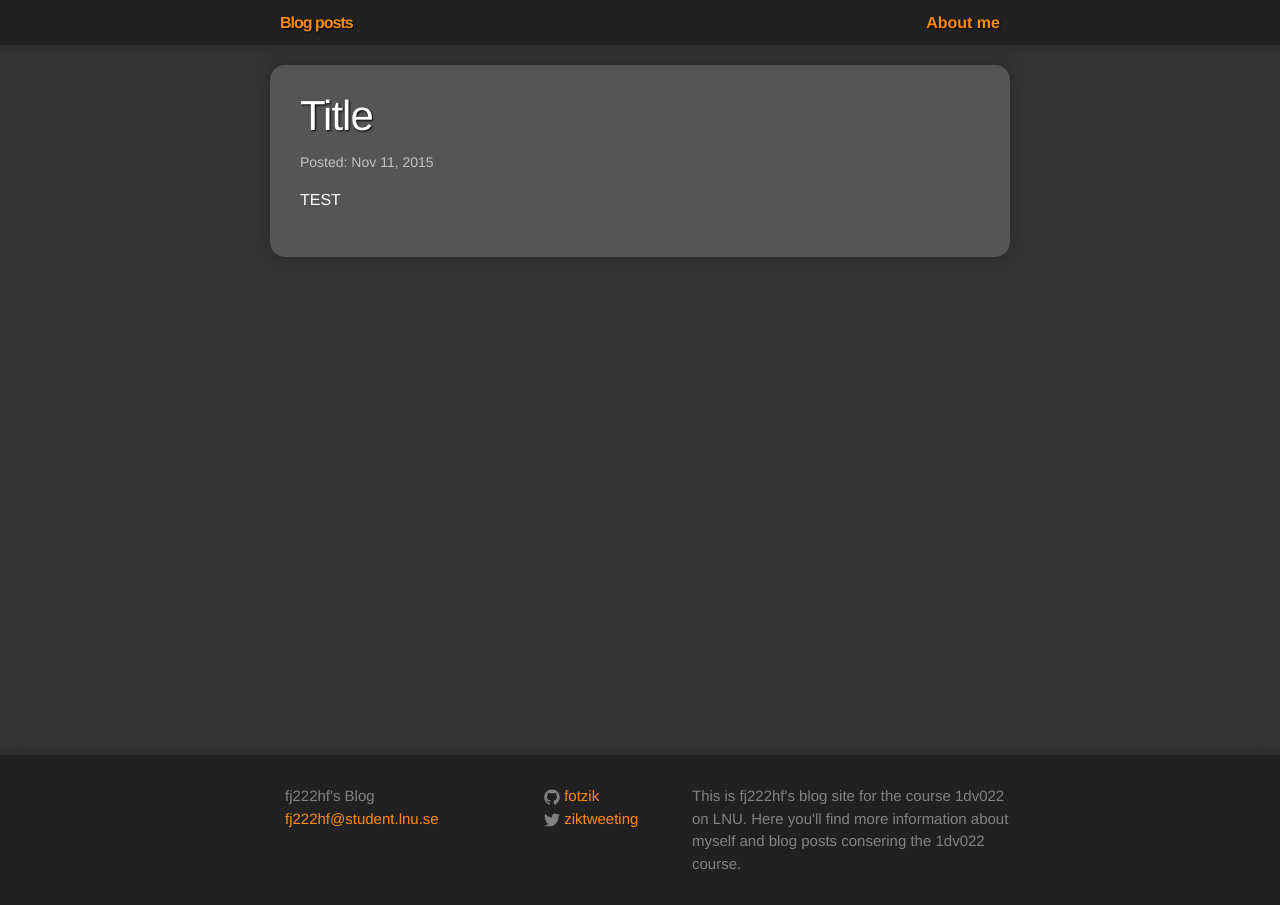
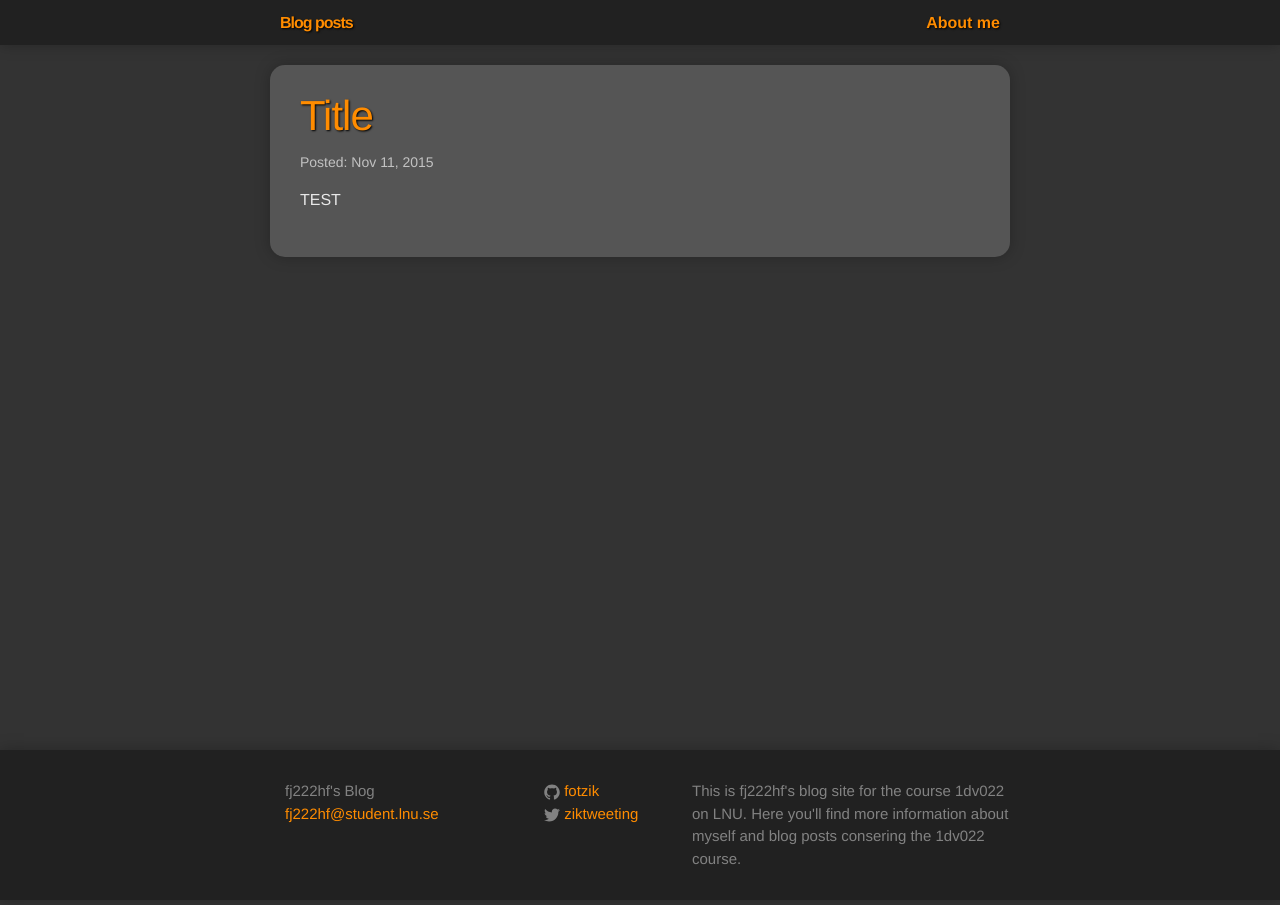
Before and after one commit to FotZik/fotzik.github.io, a Jekyll site: the page built from _posts/2015-11-11-test.md, in a window 1280 px wide. Built offline with Jekyll 4.4.1, drawn with Linux system fonts in a browser that asks for light colours; comment, search, counter and statistics services are not loaded.

Commit message:
did some changes to the styling for the index page and to the links

```diff
--- a/_layouts/post.html
+++ b/_layouts/post.html
@@ -12,4 +12,29 @@
     {{ content }}
   </article>
 
+  {% if page.comments %}
+  <div id="disqus_thread"></div>
+  <script>
+    /**
+     *  RECOMMENDED CONFIGURATION VARIABLES: EDIT AND UNCOMMENT THE SECTION BELOW TO INSERT DYNAMIC VALUES FROM YOUR PLATFORM OR CMS.
+     *  LEARN WHY DEFINING THESE VARIABLES IS IMPORTANT: https://disqus.com/admin/universalcode/#configuration-variables
+     */
+
+     var disqus_config = function () {
+     this.page.url = "{{ site.url }}{{ page.url }}";  // Replace PAGE_URL with your page's canonical URL variable
+     this.page.identifier = "{% if page.disqus_identifier %}{{ page.disqus_identifier}}{% else %}{{ site.url }}{{ page.url }}{% endif %}"; // Replace PAGE_IDENTIFIER with your page's unique identifier variable
+     };
+
+    (function() {  // DON'T EDIT BELOW THIS LINE
+      var d = document, s = d.createElement('script');
+
+      s.src = '//fj222hf.disqus.com/embed.js';
+
+      s.setAttribute('data-timestamp', +new Date());
+      (d.head || d.body).appendChild(s);
+    })();
+  </script>
+  <noscript>Please enable JavaScript to view the <a href="https://disqus.com/?ref_noscript" rel="nofollow">comments powered by Disqus.</a></noscript>
+  {% endif %}
+
 </div>
--- a/_sass/_base.scss
+++ b/_sass/_base.scss
@@ -91,8 +91,8 @@
     color: $header-top-color;
     text-decoration: none;
 
-    &:visited {
-        color: darken($brand-color, 15%);
+    &:hover {
+        color: darken($brand-color, 10%);
     }
 }
 
--- a/_sass/_layout.scss
+++ b/_sass/_layout.scss
@@ -50,6 +50,18 @@
         padding-right: 10px;
     }
 
+    a {
+        color: $brand-color;
+        text-shadow: 1px 1px 2px rgba(0, 0, 0, 1);
+        font-weight: bold;
+    }
+
+    a:hover {
+        color: darken($brand-color, 10%);
+        text-shadow: 1px 1px 2px rgba(0, 0, 0, 1);
+        font-weight: bold;
+    }
+
     @include media-query($on-palm) {
         position: absolute;
         top: 9px;
@@ -95,11 +107,7 @@
     }
 }
 
-.site-nav a {
-    color: $brand-color;
-    text-shadow: 1px 1px 2px rgba(0, 0, 0, 1);
-    font-weight: bold;
-}
+
 
 
 /**
@@ -207,6 +215,7 @@
 }
 
 .post-list {
+    padding-top: 15px;
     padding-left: 0;
     list-style: none;
 
@@ -223,6 +232,7 @@
 
 .post-link {
     display: block;
+    font-weight: bold;
     font-size: 24px;
     text-shadow: 1px 1px 2px rgba(0, 0, 0, 1);
 }
@@ -234,9 +244,11 @@
  */
 .post-title {
     font-size: 42px;
+    color: $brand-color;
     letter-spacing: -1px;
     line-height: 1;
     text-shadow: 1px 1px 2px rgba(0, 0, 0, 1);
+
 
     @include media-query($on-laptop) {
         font-size: 36px;
--- a/_sass/_stickyfooter.scss
+++ b/_sass/_stickyfooter.scss
@@ -6,7 +6,7 @@
     background-color: $body-color;
 }
 .wrapper {
-    min-height: calc(100% - 230px);
+    min-height: calc(100% - 235px);
     margin: 0 auto -90px; /* the bottom margin is the negative value of the footer's height */
 }
 footer, .push {
--- a/css/main.scss
+++ b/css/main.scss
@@ -16,7 +16,7 @@
 
 $spacing-unit:     30px;
 
-$text-color:       #fff;
+$text-color:       lighten(#828282, 40%);
 $background-color: #fdfdfd;
 $brand-color:      #FF8C00;
 
```
